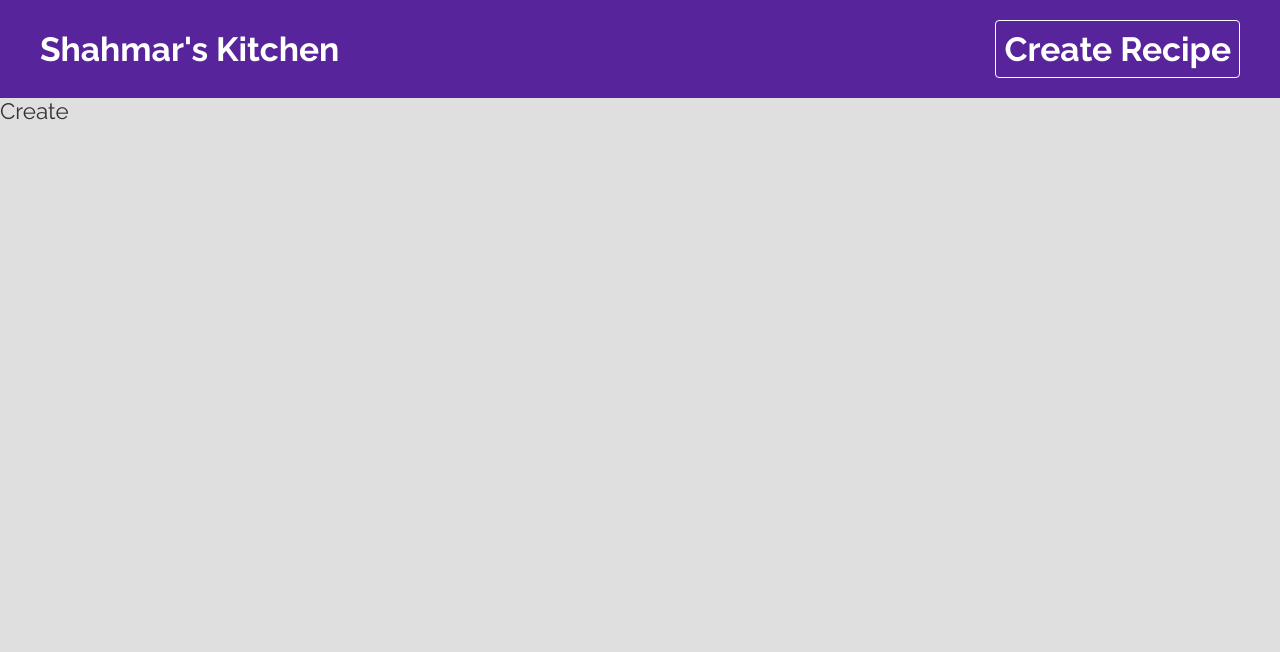
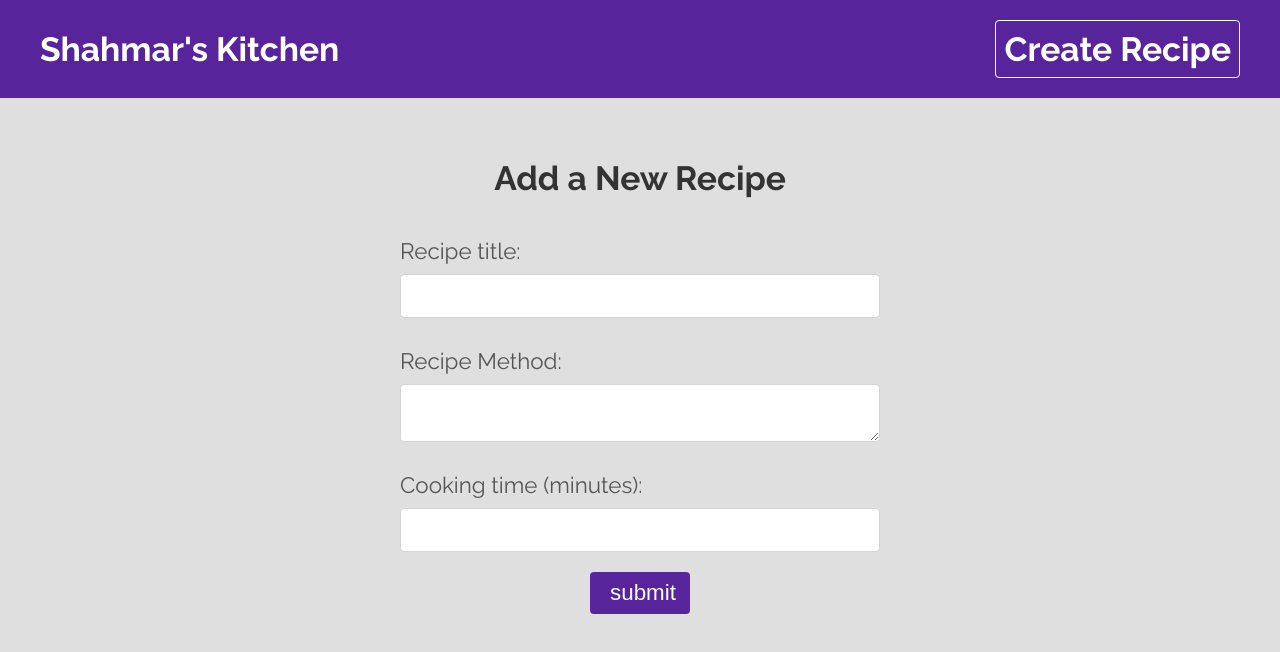
Before and after one commit to ShahmarAliyev/Reciper-Recipe-Directory, a React (Create React App) app: page /create in a window 1280 px wide. Shown: the top 652 px of the page. Built offline with nearby package versions, Linux system fonts and the light colour scheme.

Commit message:
add recipe details, and add a create recipe form

```diff
--- a/src/pages/create/create.css
+++ b/src/pages/create/create.css
@@ -0,0 +1,26 @@
+.create {
+  color: #555;
+  max-width: 480px;
+  margin: 60px auto;
+}
+.create label span {
+  display: block;
+  margin: 30px 0 10px;
+}
+.create p {
+  margin-top: 10px;
+  font-size: 0.8em;
+}
+.create button {
+  display: block;
+  width: 100px;
+  font-size: 1em;
+  color: #fff;
+  padding: 8px 20px;
+  border: 0;
+  border-radius: 4px;
+  background-color: #58249c;
+  cursor: pointer;
+  text-decoration: none;
+  margin: 20px auto;
+}
--- a/src/pages/create/create.jsx
+++ b/src/pages/create/create.jsx
@@ -1,5 +1,55 @@
+import { useState } from "react";
+
+// styles
 import "./create.css";
 
 export default function Create() {
-  return <div>Create</div>;
+  const [title, setTitle] = useState("");
+  const [method, setMethod] = useState("");
+  const [cookingTime, setCookingTime] = useState("");
+
+  const handleSubmit = (e) => {
+    e.preventDefault();
+    console.log(title, method, cookingTime);
+  };
+
+  return (
+    <div className="create">
+      <h2 className="page-title">Add a New Recipe</h2>
+      <form onSubmit={handleSubmit}>
+        <label>
+          <span>Recipe title:</span>
+          <input
+            type="text"
+            onChange={(e) => setTitle(e.target.value)}
+            value={title}
+            required
+          />
+        </label>
+
+        {/* recipe ingredients here */}
+
+        <label>
+          <span>Recipe Method:</span>
+          <textarea
+            onChange={(e) => setMethod(e.target.value)}
+            value={method}
+            required
+          />
+        </label>
+
+        <label>
+          <span>Cooking time (minutes):</span>
+          <input
+            type="number"
+            onChange={(e) => setCookingTime(e.target.value)}
+            value={cookingTime}
+            required
+          />
+        </label>
+
+        <button className="btn">submit</button>
+      </form>
+    </div>
+  );
 }
--- a/src/pages/recipe/recipe.css
+++ b/src/pages/recipe/recipe.css
@@ -0,0 +1,29 @@
+.recipe {
+  max-width: 1200px;
+  margin: 40px auto;
+  text-align: center;
+  background: #fff;
+  padding: 40px;
+  box-sizing: border-box;
+}
+.recipe ul {
+  display: flex;
+  padding: 0;
+  justify-content: center;
+  margin-top: 0;
+}
+.recipe li {
+  list-style-type: none;
+  margin-right: 10px;
+  color: #777;
+}
+.recipe li::after {
+  content: ",";
+}
+.recipe li:last-child::after {
+  content: ".";
+}
+.method {
+  text-align: left;
+  line-height: 1.5em;
+}
--- a/src/pages/recipe/recipe.jsx
+++ b/src/pages/recipe/recipe.jsx
@@ -13,7 +13,18 @@
     <div className="recipe">
       {error && <p className="error">{error}</p>}
       {isPending && <p className="loading">Loading...</p>}
-      {recipe && <h1>{recipe.title}</h1>}
+      {recipe && (
+        <>
+          <h2 className="page-title">{recipe.title}</h2>
+          <p>Takes {recipe.cookingTime} to cook.</p>
+          <ul>
+            {recipe.ingredients.map((ing) => (
+              <li key={ing}>{ing}</li>
+            ))}
+          </ul>
+          <p className="method">{recipe.method}</p>
+        </>
+      )}
     </div>
   );
 }
```
Also changed, not shown: src/pages/recipe/singleRecipe.jsx (deleted, +0 -14 lines).
